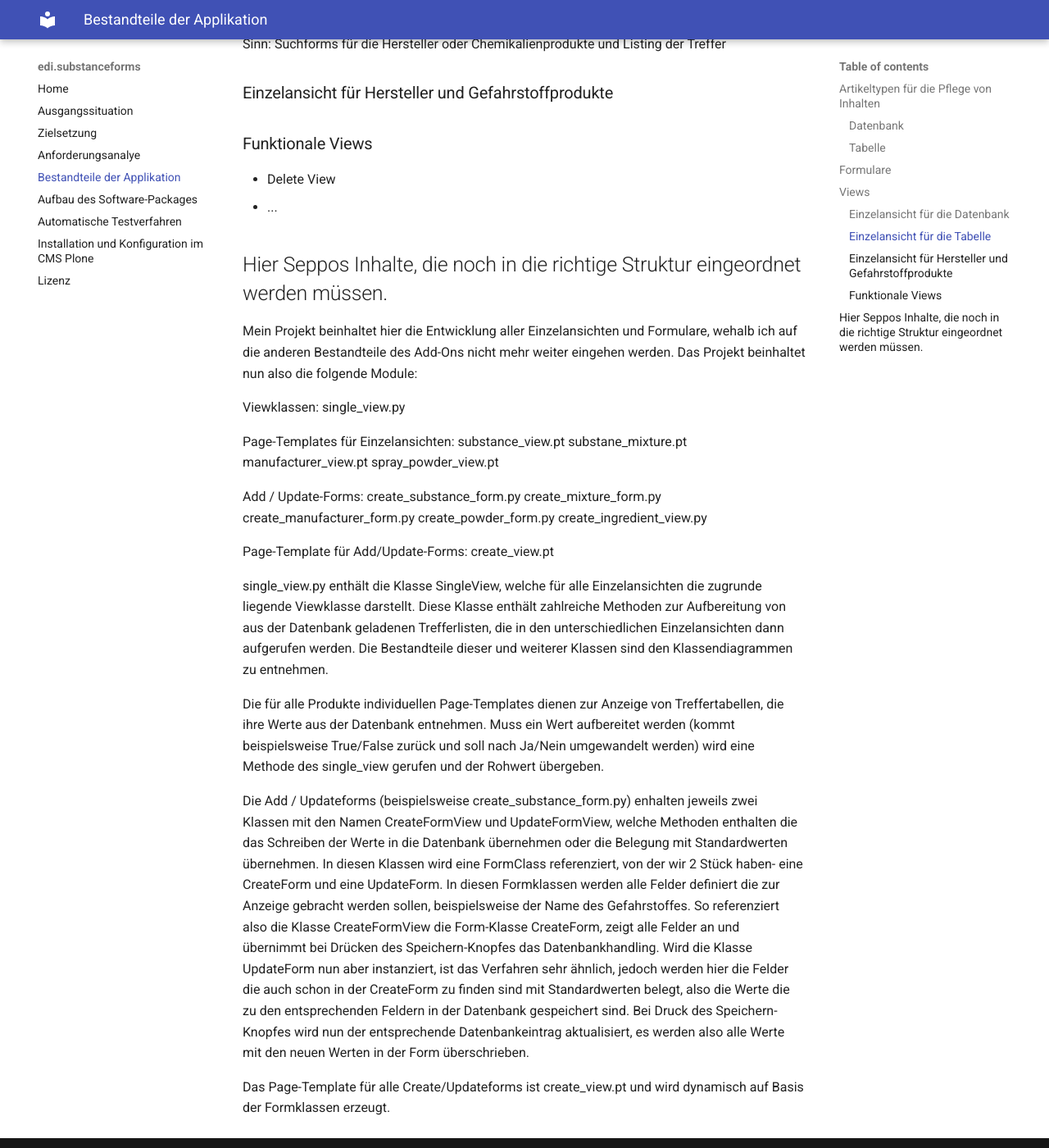
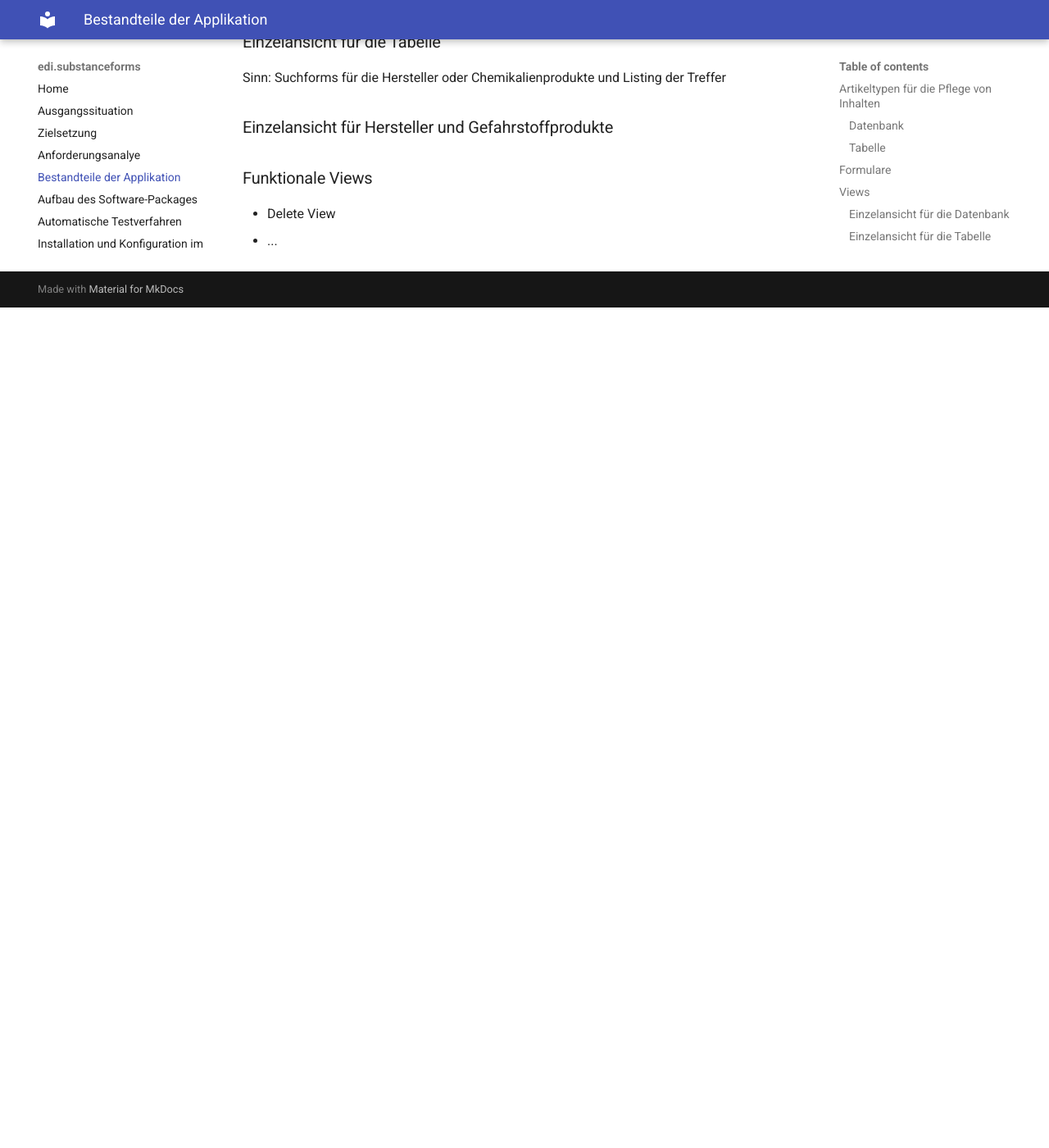
Before and after one commit to educorvi/edi.docTheSubstanceForms, an MkDocs documentation site: the page built from docs/bestandteile.md, in a window 1280 px wide and 1400 px high, scrolled down 1735 px. Shown: the whole window at 82% size. Built offline with MkDocs 1.6.1 and Material for MkDocs 9.7.7, drawn with Linux system fonts in a browser that asks for light colours; after the commit the page ends 2110 px from its top, so only the background shows below that.

Commit message:
Änderungen nach Review mit Ausbilder

```diff
--- a/docs/bestandteile.md
+++ b/docs/bestandteile.md
@@ -72,63 +74,3 @@ Sinn: Suchforms für die Hersteller oder Chemikalienprodukte und Listing der Tre
 
 - Delete View
 - ...
-
-## Hier Seppos Inhalte, die noch in die richtige Struktur eingeordnet werden müssen.
-
-Mein Projekt beinhaltet hier die
-Entwicklung aller Einzelansichten und Formulare, wehalb ich auf die
-anderen  Bestandteile des Add-Ons nicht mehr weiter eingehen werden.
-Das Projekt beinhaltet nun also die folgende Module:
-
-Viewklassen:
-single_view.py
-
-Page-Templates für Einzelansichten:
-substance_view.pt
-substane_mixture.pt
-manufacturer_view.pt
-spray_powder_view.pt
-
-Add / Update-Forms:
-create_substance_form.py
-create_mixture_form.py
-create_manufacturer_form.py
-create_powder_form.py
-create_ingredient_view.py
-
-Page-Template für Add/Update-Forms:
-create_view.pt
-
-single_view.py enthält die Klasse SingleView, welche für alle
-Einzelansichten die zugrunde liegende Viewklasse darstellt. Diese Klasse
-enthält zahlreiche Methoden zur Aufbereitung von aus der Datenbank
-geladenen Trefferlisten, die in den unterschiedlichen Einzelansichten
-dann aufgerufen werden. Die Bestandteile dieser und weiterer Klassen
-sind den Klassendiagrammen zu entnehmen.
-
-Die für alle Produkte individuellen Page-Templates dienen zur Anzeige
-von Treffertabellen, die ihre Werte aus der Datenbank entnehmen. Muss
-ein Wert aufbereitet werden (kommt beispielsweise True/False zurück und
-soll nach Ja/Nein umgewandelt werden) wird eine Methode des single_view
-gerufen und der Rohwert übergeben.
-
-Die Add / Updateforms (beispielsweise create_substance_form.py) enhalten
-jeweils zwei Klassen mit den Namen CreateFormView und UpdateFormView,
-welche Methoden enthalten die das Schreiben der Werte in die Datenbank
-übernehmen oder die Belegung mit Standardwerten übernehmen. In diesen
-Klassen wird eine FormClass referenziert, von der wir 2 Stück haben-
-eine CreateForm und eine UpdateForm. In diesen Formklassen werden alle
-Felder definiert die zur Anzeige gebracht werden sollen, beispielsweise
-der Name des Gefahrstoffes. So referenziert also die Klasse
-CreateFormView die Form-Klasse CreateForm, zeigt alle Felder an und
-übernimmt bei Drücken des Speichern-Knopfes das Datenbankhandling. Wird
-die Klasse UpdateForm nun aber instanziert, ist das Verfahren sehr
-ähnlich, jedoch werden hier die Felder die auch schon in der CreateForm
-zu finden sind mit Standardwerten belegt, also die Werte die zu den
-entsprechenden Feldern in der Datenbank gespeichert sind. Bei Druck des
-Speichern-Knopfes wird nun der entsprechende Datenbankeintrag
-aktualisiert, es werden also alle Werte mit den neuen Werten in der Form
-überschrieben.
-
-Das Page-Template für alle Create/Updateforms ist create_view.pt und
-wird dynamisch auf Basis der Formklassen erzeugt.
--- a/mkdocs.yml
+++ b/mkdocs.yml
@@ -15,4 +15,4 @@ theme: material
 
 plugins:
     - pdf-export:
-        combined : true
+        combined : false
```
Also changed, not shown: other parts of docs/bestandteile.md (+2 -0 lines), docs/anforderungen.md (+3 -2 lines), docs/ausgang.md (+2 -1 lines).
